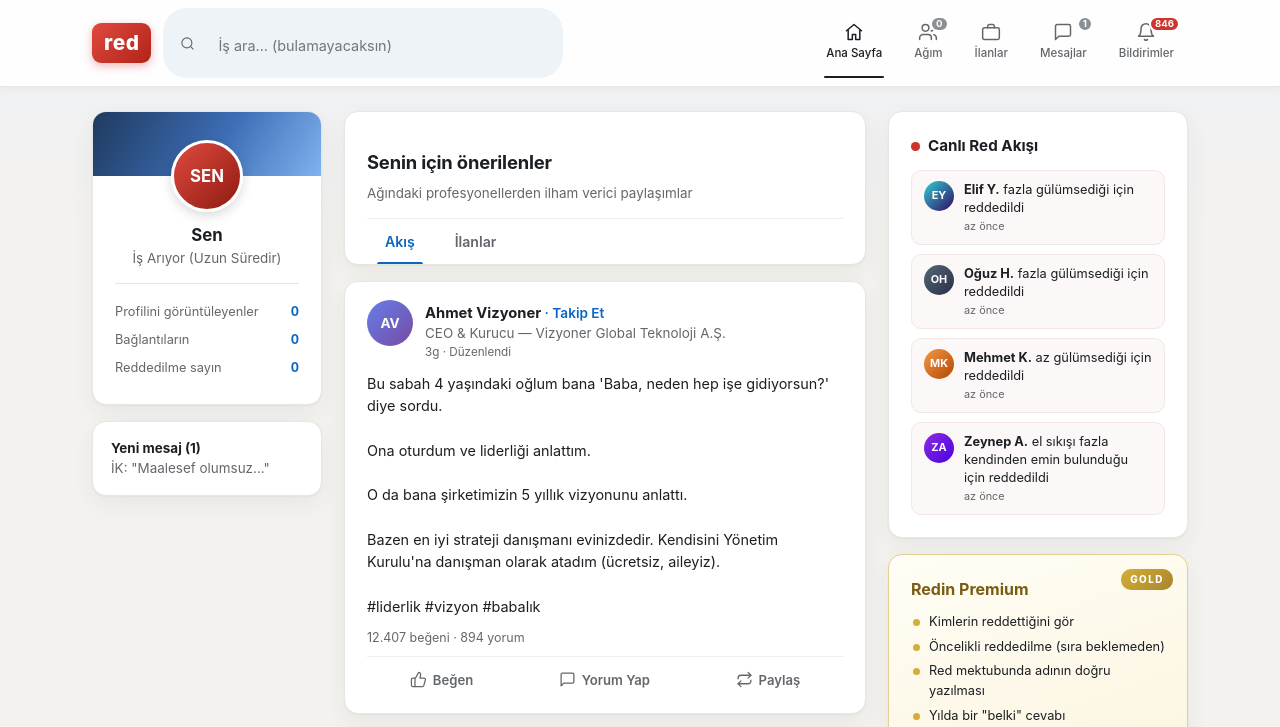
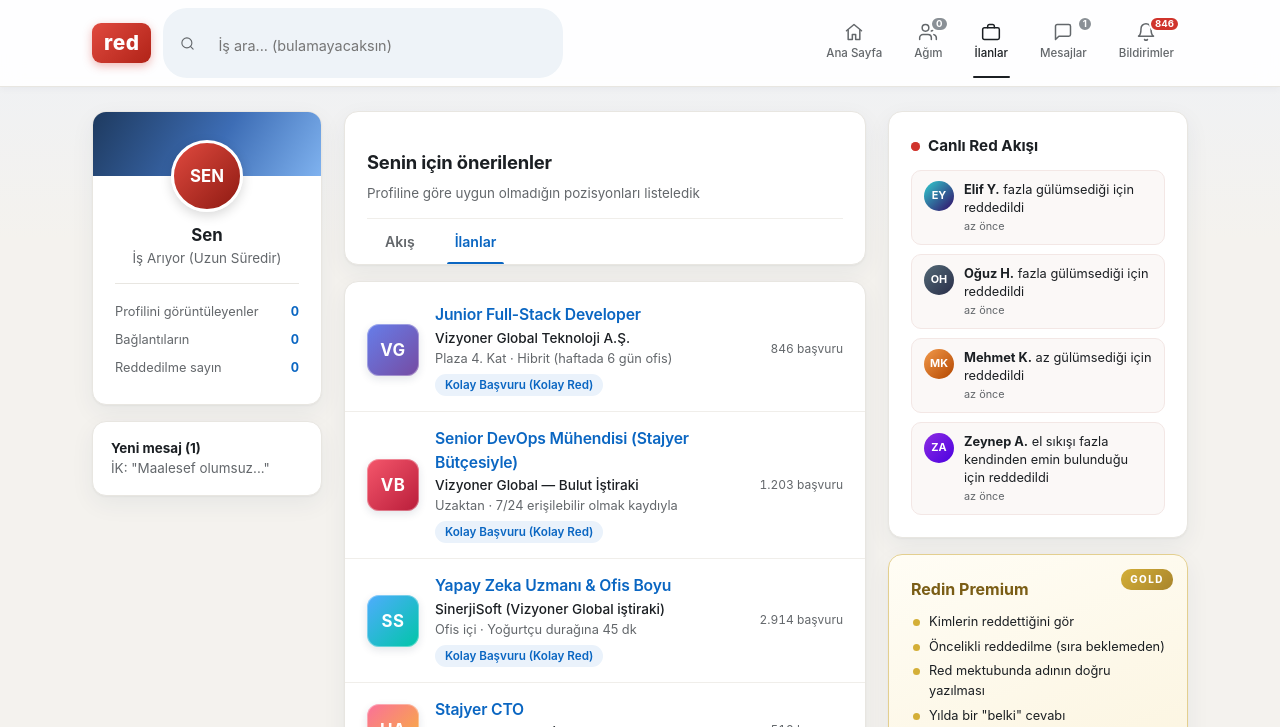
Before and after one commit to ugurcl/alinmadin, a website: page public/index.html in a window 1280 px wide. Both pictures are taken after a click on the element "İlanlar". Shown: the top 727 px of the page. Drawn offline with Linux system fonts and the light colour scheme.

Commit message:
wire topbar navigation to feed and jobs tabs

```diff
--- a/public/index.html
+++ b/public/index.html
@@ -23,7 +23,7 @@
         </div>
       </div>
       <nav class="nav">
-        <div class="nav-item active">
+        <div id="nav-home" class="nav-item active">
           <svg class="icon" viewBox="0 0 24 24"><path d="M3 10.5 12 3l9 7.5"/><path d="M5 9.5V21h5v-6h4v6h5V9.5"/></svg>
           Ana Sayfa
         </div>
@@ -31,7 +31,7 @@
           <svg class="icon" viewBox="0 0 24 24"><path d="M16 21v-2a4 4 0 0 0-4-4H6a4 4 0 0 0-4 4v2"/><circle cx="9" cy="7" r="4"/><path d="M22 21v-2a4 4 0 0 0-3-3.87"/><path d="M16 3.13a4 4 0 0 1 0 7.75"/></svg>
           Ağım<span class="nav-count">0</span>
         </div>
-        <div class="nav-item">
+        <div id="nav-jobs" class="nav-item">
           <svg class="icon" viewBox="0 0 24 24"><rect x="2" y="7" width="20" height="14" rx="2"/><path d="M16 7V5a2 2 0 0 0-2-2h-4a2 2 0 0 0-2 2v2"/></svg>
           İlanlar
         </div>
--- a/public/js/app.js
+++ b/public/js/app.js
@@ -133,11 +133,23 @@ function renderFeed(tab) {
 function activateTab(tab) {
   document.getElementById("tab-feed").classList.toggle("active", tab === "feed");
   document.getElementById("tab-jobs").classList.toggle("active", tab === "jobs");
+  document.getElementById("nav-home").classList.toggle("active", tab === "feed");
+  document.getElementById("nav-jobs").classList.toggle("active", tab === "jobs");
   renderFeed(tab);
 }
 
 document.getElementById("tab-feed").addEventListener("click", () => activateTab("feed"));
 document.getElementById("tab-jobs").addEventListener("click", () => activateTab("jobs"));
+
+document.getElementById("nav-home").addEventListener("click", () => {
+  showPhase("phase-listings");
+  activateTab("feed");
+});
+
+document.getElementById("nav-jobs").addEventListener("click", () => {
+  showPhase("phase-listings");
+  activateTab("jobs");
+});
 
 function openDetail(job) {
   state.listing = job;
```
